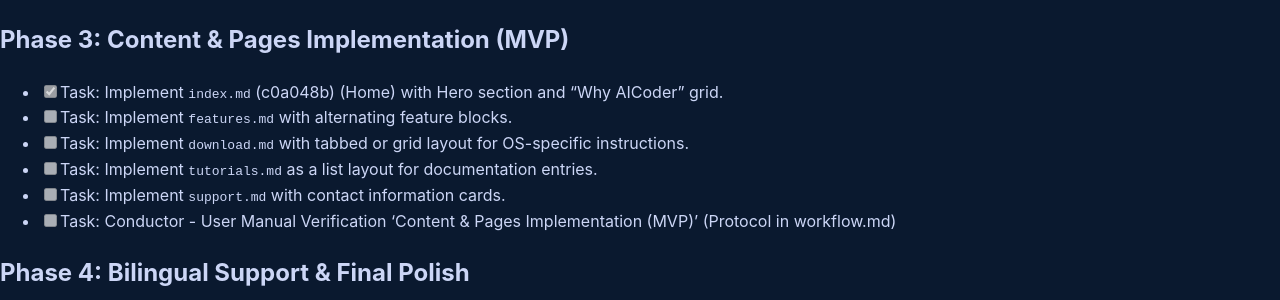
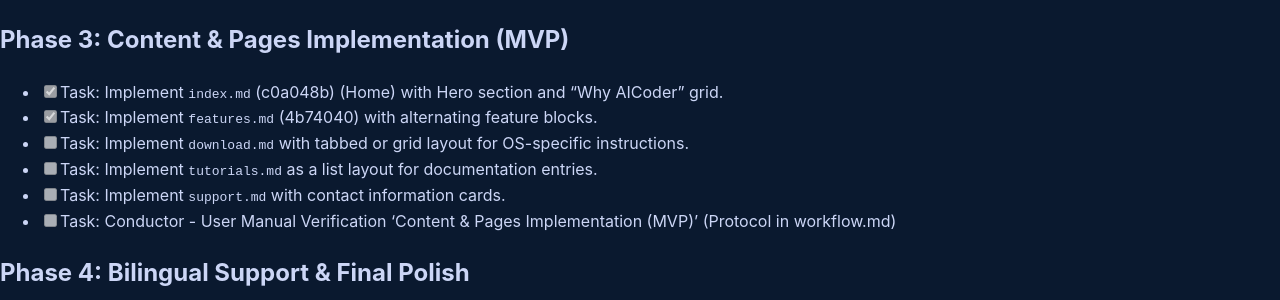
Before and after one commit to rapidaicoder/rapidaicoder.github.io, a Jekyll site: the page built from conductor/tracks/initial_setup_20260103/plan.md, in a window 1280 px wide and 1138 px high. Shown: the part 558-858 px from the top of the window. Built offline with Jekyll 4.4.1, drawn with Linux system fonts in a browser that asks for light colours; our own code applies the rules of GitHub Pages for plain Markdown files; a script that is not in the unit is left out.

Commit message:
conductor(plan): Mark task 'Implement features page' as complete

```diff
--- a/conductor/tracks/initial_setup_20260103/plan.md
+++ b/conductor/tracks/initial_setup_20260103/plan.md
@@ -16,7 +16,7 @@
 
 ## Phase 3: Content & Pages Implementation (MVP)
 - [x] Task: Implement `index.md` (c0a048b) (Home) with Hero section and "Why AICoder" grid.
-- [ ] Task: Implement `features.md` with alternating feature blocks.
+- [x] Task: Implement `features.md` (4b74040) with alternating feature blocks.
 - [ ] Task: Implement `download.md` with tabbed or grid layout for OS-specific instructions.
 - [ ] Task: Implement `tutorials.md` as a list layout for documentation entries.
 - [ ] Task: Implement `support.md` with contact information cards.
```
